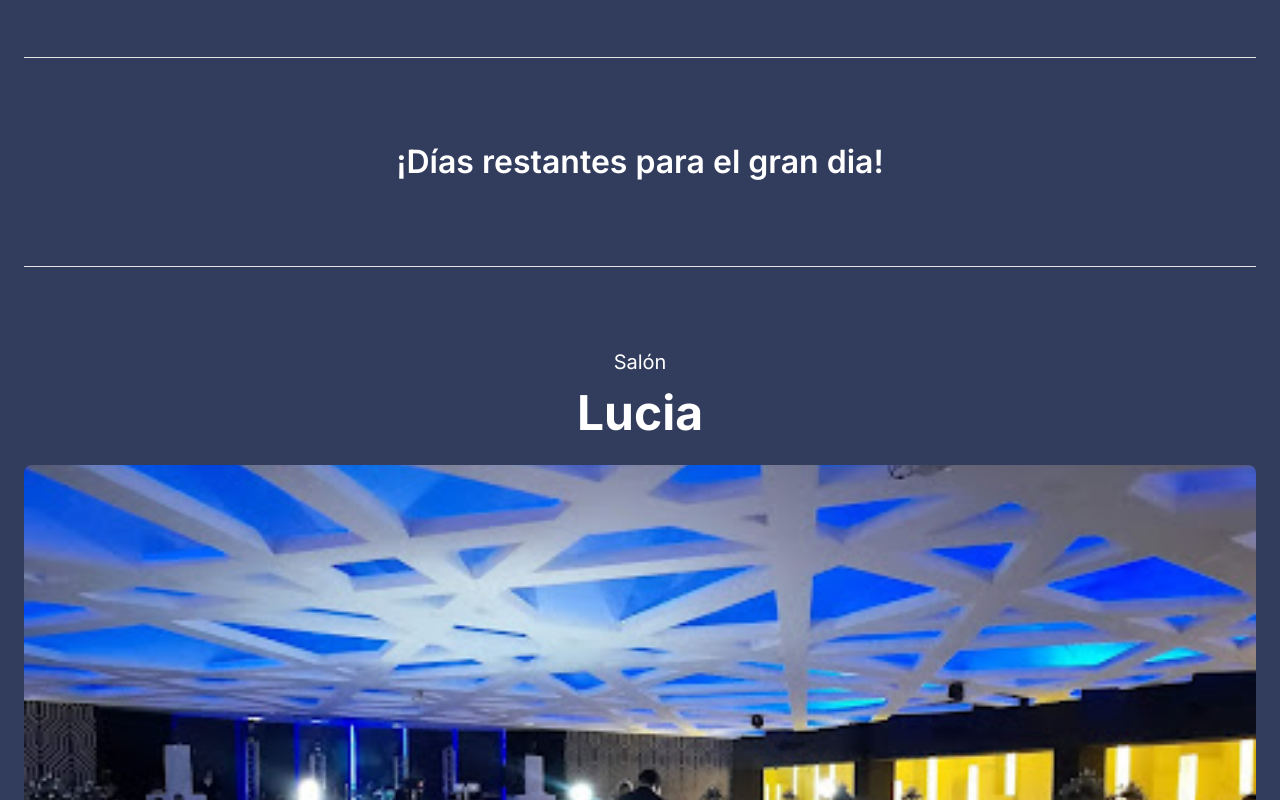
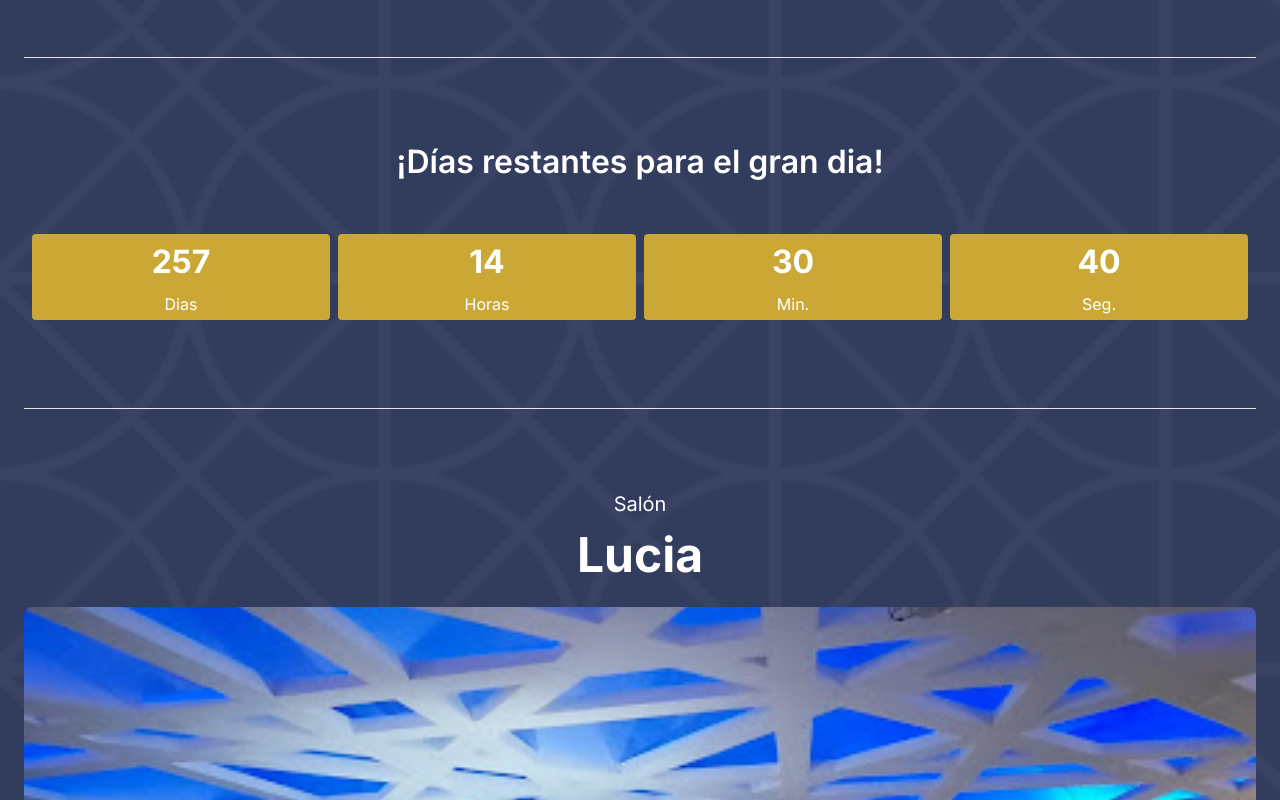
Before and after one commit to VictorVillalva/Invitacion-Proyecto, a Next.js app: page / in a window 1280 px wide. Shown: the part 1260-2060 px from the top of the page. Built offline with nearby package versions, Linux system fonts and the light colour scheme.

Commit message:
Pre terminado

```diff
--- a/app/globals.css
+++ b/app/globals.css
@@ -112,6 +112,6 @@
     @apply border-border;
   }
   body {
-    @apply bg-background text-foreground;
+    @apply text-foreground;
   }
 }
--- a/app/layout.tsx
+++ b/app/layout.tsx
@@ -1,6 +1,7 @@
 import type { Metadata } from "next";
 import "./globals.css";
 import { inter } from "@/ui/font";
+import { bg } from "@/ui/assets/images/Bg-preinvitacion.png"
 
 export const metadata: Metadata = {
   title: "Invitacion Virtual",
@@ -14,7 +15,7 @@ export default function RootLayout({
 }>) {
   return (
     <html lang="en">
-      <body className={`${inter.className} antialiased bg-primary-400`}>
+      <body className={`${inter.className} antialiased bg-bg-pre bg-cover bg-center`}>
         {children}
       </body>
     </html>
--- a/components/pre-invitacion/invitacion.tsx
+++ b/components/pre-invitacion/invitacion.tsx
@@ -18,10 +18,23 @@ import {
 
 } from "@/components/ui/carousel"
 
+import AOS from 'aos'
+import 'aos/dist/aos.css'
+import { useEffect } from 'react';
+import CounterDown from '../ui/counterdown';
+
 function Invitacion() {
+    useEffect(() => {
+        AOS.init({
+            duration: 800,
+            once:false,
+        })
+
+    }, [])
+
     return (
         <div className="flex flex-col gap-[80px]">
-            <div className='w-full flex flex-col justify-center items-center'>
+            <div className='w-full flex flex-col justify-center items-center' data-aos="fade-down">
                 <Image
                     src={XvPortada}
                     alt="XV"
@@ -29,7 +42,7 @@ function Invitacion() {
                     // height={500} automatically provided
                 />
             </div>
-            <div className='flex flex-col gap-[233px]'>
+            <div className='flex flex-col gap-[233px]' data-aos="fade-down">
                 <div className='w-full flex flex-col justify-center items-center text-neutrals-200'>
                     <p className='font-extralight text-[20px]'>Aparta la fecha</p>
                     <h2 className='font-semibold text-2xl'>6 de Septiembre del 2025</h2>
@@ -38,20 +51,21 @@ function Invitacion() {
                     <p className='italic text-center text-[20px]'>Dicen que los momentos más felices se comparten con quienes más queremos. Por eso, quiero que me acompañes en uno de los días más importantes de mi vida.</p>
                 </div>
             </div>
-            <hr  className='bg-neutrals-100'/>
-            <div className='contador flex flex-col items-center'>
+            <hr  className='bg-neutrals-100' data-aos="fade-down"/>
+            <div className='contador flex flex-col items-center gap-[40px]' data-aos="fade-down">
                 <p className='font-semibold text-[32px] text-center text-neutrals-100'>¡Días restantes para el gran dia!</p>
+                <CounterDown />
             </div>
-            <hr  className='bg-neutrals-100'/>
-            <div className='flex flex-col items-center text-neutrals-100 gap-4'>
+            <hr  className='bg-neutrals-100' data-aos="fade-down"/>
+            <div className='flex flex-col items-center text-neutrals-100 gap-4' data-aos="fade-down">
                 <CardSalon />
                 <div className='text-neutrals-300 flex flex-row'>
                     <Location height='24' width='24'/>
                     <Link href={'https://maps.app.goo.gl/CpJ4H3AD8HFbJYnK6'} className='font-light text-center'>Av. 5 de Mayo 1400, San Juan Aquiahuac, 72810 San Andrés Cholula, Pue.</Link>
                 </div>
             </div>
-            <hr  className='bg-neutrals-100'/>
-            <div className="flex flex-col gap-[180px]">
+            <hr  className='bg-neutrals-100' data-aos="fade-down"/>
+            <div className="flex flex-col gap-[180px]" data-aos="fade-down">
                 <div className='flex flex-col items-center gap-5'>
                     <p className='text-[20px] font-normal text-neutrals-100'>Sugerencia de hospedaje</p>
                     <Carousel className="w-full">
@@ -102,8 +116,8 @@ function Invitacion() {
                     </Carousel>
                 </div>
             </div>
-            <hr  className='bg-neutrals-100'/>
-            <div className="flex flex-col items-center gap-4">
+            <hr  className='bg-neutrals-100' data-aos="fade-down"/>
+            <div className="flex flex-col items-center gap-4" data-aos="fade-down">
                 <p className='font-semibold text-[20px] text-neutrals-100 text-center'> Te invitamos a reservar tu fecha para este evento inolvidable espera la invitación oficial.</p>
                 <Image
                     src={LogoXV}
--- /dev/null
+++ b/components/ui/counterdown.tsx
@@ -0,0 +1,52 @@
+import { useEffect, useState } from "react";
+
+function CounterDown() {
+    const [days, setDays] = useState(0);
+    const [hours, setHours] = useState(0);
+    const [minutes, setMinutes] = useState(0);
+    const [seconds, setSeconds] = useState(0);
+    const [partyTime, setPartyTime] = useState(false);
+
+    useEffect(() => {
+        const interval = setInterval(() =>{
+            const target = new Date("09/06/2025 20:00:00");
+            const now = new Date();
+            const different = target.getTime() - now.getTime();
+            const d = Math.floor(different / (1000 * 60 * 60 * 24))
+            setDays(d);
+            const h = Math.floor((different % (1000 * 60 * 60 * 24)) / (1000 * 60 * 60 ));
+            setHours(h)
+            const m = Math.floor((different % (1000 * 60 * 60)) / (1000 * 60));
+            setMinutes(m)
+            const s = Math.floor((different % (1000 * 60)) / 1000);
+            setSeconds(s)
+
+            if(d <= 0 && h <= 0 && m <= 0 && s <= m){
+                setPartyTime(true)
+            }
+        }, 1000)
+    }, [])
+    return (
+        <div className="flex flex-row w-full gap-2 p-2">
+            <div className="flex flex-col w-full gap-[6px] p-1 bg-[#CBA836] rounded text-neutrals-100">
+                <span className="text-[32px] font-bold text-center">{days}</span>
+                <span className="text-center text-[16px]">Dias</span>
+            </div>
+            <div className="flex flex-col w-full gap-[6px] p-1 bg-[#CBA836] rounded text-neutrals-100">
+                <span className="text-[32px] w-full font-bold text-center">{hours}</span>
+                <span className="text-center text-[16px]">Horas</span>
+            </div>
+            <div className="flex flex-col w-full gap-[6px] p-1 bg-[#CBA836] rounded text-neutrals-100">
+                <span className="text-[32px] font-bold text-center">{minutes}</span>
+                <span className="text-center text-[16px]">Min.</span>
+            </div>
+            <div className="flex flex-col w-full gap-[6px] p-1 bg-[#CBA836] rounded text-neutrals-100">
+                <span className="text-[32px] font-bold text-center">{seconds}</span>
+                <span className="text-center text-[16px]">Seg.</span>
+            </div>
+
+        </div>
+    );
+}
+
+export default CounterDown;
--- a/package.json
+++ b/package.json
@@ -10,6 +10,7 @@
   },
   "dependencies": {
     "@radix-ui/react-slot": "^1.1.1",
+    "aos": "^2.3.4",
     "class-variance-authority": "^0.7.1",
     "clsx": "^2.1.1",
     "embla-carousel-react": "^8.5.1",
@@ -22,6 +23,7 @@
   },
   "devDependencies": {
     "@eslint/eslintrc": "^3",
+    "@types/aos": "^3.0.7",
     "@types/node": "^20",
     "@types/react": "^19",
     "@types/react-dom": "^19",
--- a/tailwind.config.ts
+++ b/tailwind.config.ts
@@ -72,7 +72,10 @@ export default {
           lg: 'var(--radius)',
           md: 'calc(var(--radius) - 2px)',
           sm: 'calc(var(--radius) - 4px)'
-        }
+        },
+        backgroundImage: {
+          'bg-pre': "url('@/ui/assets/images/Bg-preinvitacion.png')"
+        },
       }
   },
   plugins: [require("tailwindcss-animate")],
```
Also changed, not shown: ui/assets/images/Bg-preinvitacion.png (added), 1 other file (tests, documents, lock files or other folders).
